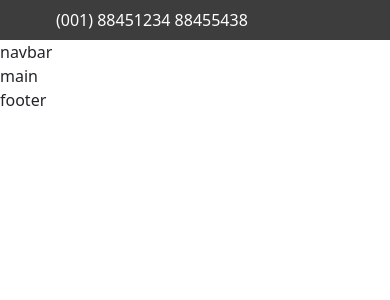
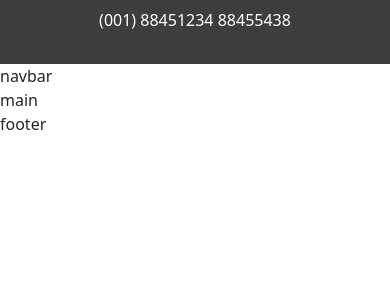
Before and after one commit to NelloRossi97/proj-html-vuejs, a Vue app: page / in a window 390 px wide. Shown: the top 300 px of the page. Built offline with nearby package versions, Linux system fonts and the light colour scheme; the HTML template or start-up script is replaced by a standard one.

Commit message:
fixed topbar

```diff
--- a/src/components/TopBar.vue
+++ b/src/components/TopBar.vue
@@ -1,9 +1,9 @@
 <template>
-    <div class="topbar d-flex justify-content-between align-items-center p-2 text-white">
-        <div class="ms-5">
+    <div class="topbar d-flex-column d-sm-flex text-center justify-content-between align-items-center p-2 text-white">
+        <div class="ms-sm-5">
             <span>(001) 88451234 88455438</span>
         </div>
-        <div class="me-5">
+        <div class="me-sm-5">
             <i class="fa-brands fa-facebook-f"></i>
             <i class="fa-brands fa-twitter mx-4"></i>
             <i class="fa-brands fa-pinterest-p"></i>
```
